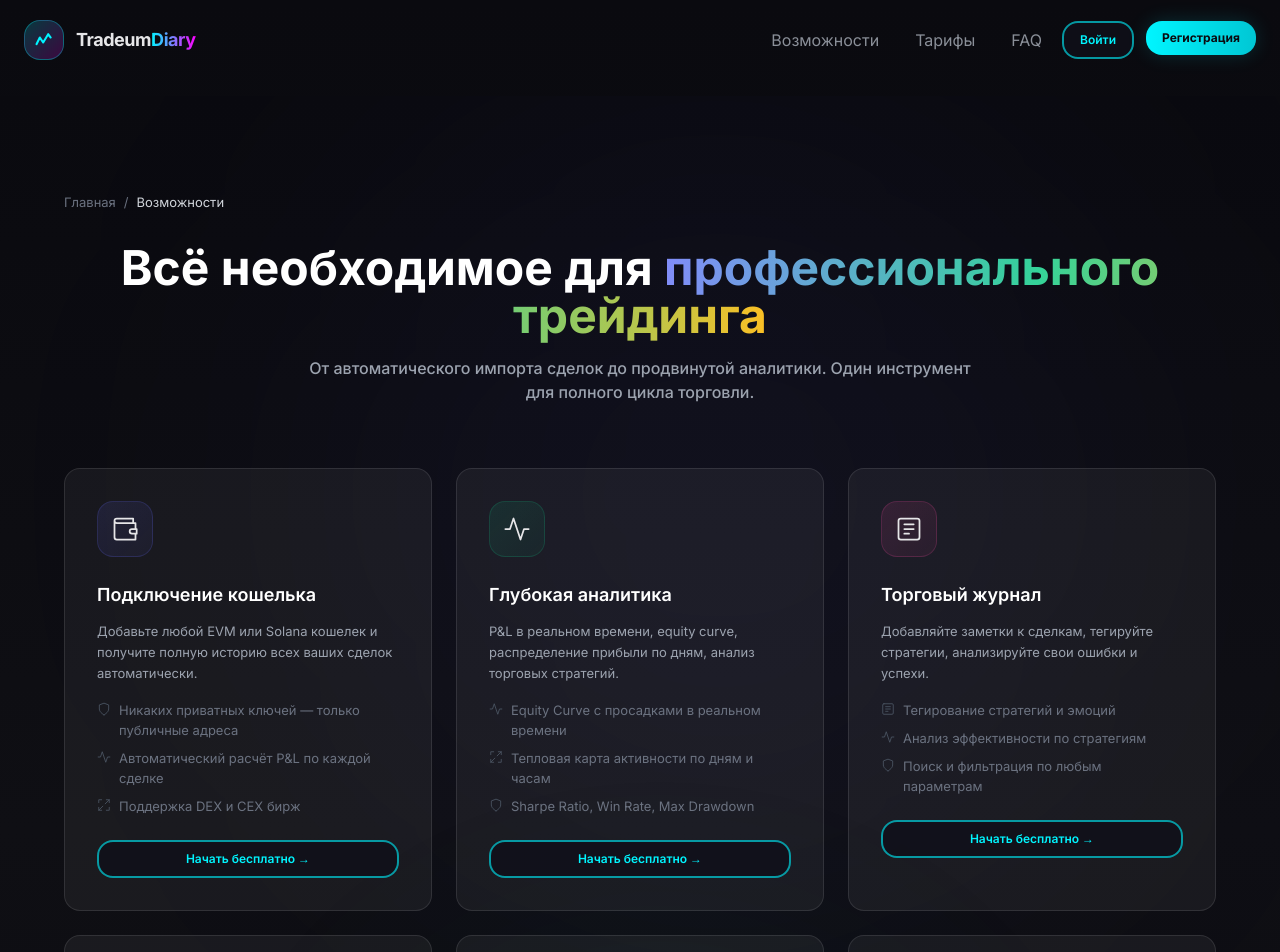
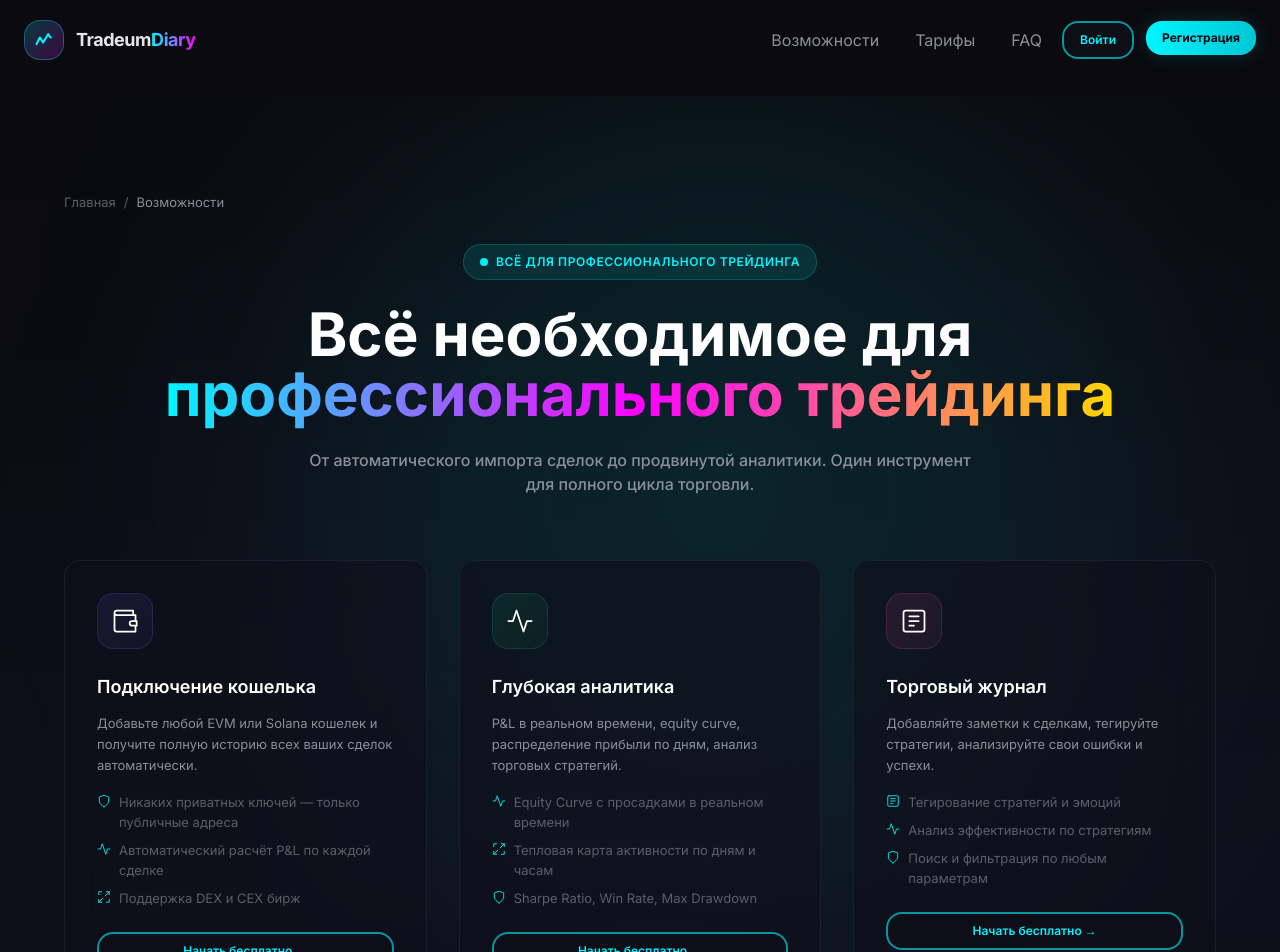
Before and after one commit to MindsetForUSDT/Tradely, a React (Vite) app: page /features in a window 1280 px wide. Shown: the top 952 px of the page. Built offline with nearby package versions, Linux system fonts and the light colour scheme; no server answers.

Commit message:
feat: добавить единый дизайн со слайд-анимацией при скролле

```diff
--- /dev/null
+++ b/src/components/ui/SlideIn.tsx
@@ -0,0 +1,66 @@
+// components/ui/SlideIn.tsx — Компонент анимации появления с боков при скролле
+import { motion, useInView } from 'framer-motion';
+import { useRef, type ReactNode } from 'react';
+
+interface SlideInProps {
+  children: ReactNode;
+  direction?: 'left' | 'right' | 'up' | 'down';
+  delay?: number;
+  duration?: number;
+  className?: string;
+  threshold?: number;
+}
+
+export function SlideIn({
+  children,
+  direction = 'left',
+  delay = 0,
+  duration = 0.6,
+  className = '',
+  threshold = 0.1,
+}: SlideInProps) {
+  const ref = useRef<HTMLDivElement>(null);
+  const isInView = useInView(ref, { once: true, amount: threshold });
+
+  const getHiddenState = () => {
+    const base: { opacity: number; x?: number; y?: number } = { opacity: 0 };
+    switch (direction) {
+      case 'left':
+        return { ...base, x: -50 };
+      case 'right':
+        return { ...base, x: 50 };
+      case 'up':
+        return { ...base, y: 30 };
+      case 'down':
+        return { ...base, y: -30 };
+      default:
+        return base;
+    }
+  };
+
+  const hiddenState = getHiddenState();
+
+  return (
+    <motion.div
+      ref={ref}
+      initial="hidden"
+      animate={isInView ? 'visible' : 'hidden'}
+      variants={{
+        hidden: hiddenState,
+        visible: {
+          opacity: 1,
+          x: 0,
+          y: 0,
+          transition: {
+            duration,
+            delay,
+            ease: [0.16, 1, 0.3, 1],
+          },
+        },
+      }}
+      className={className}
+    >
+      {children}
+    </motion.div>
+  );
+}
--- a/src/pages/Features.tsx
+++ b/src/pages/Features.tsx
@@ -1,5 +1,5 @@
 import { Link } from 'react-router-dom';
-import { motion } from 'framer-motion';
+import { SlideIn } from '@/components/ui/SlideIn';
 import { Icon } from '@/components/ui/Icons';
 import { GlowButton } from '@/components/ui/GlowButton';
 import { useAuth } from '@/providers/AppProviders';
@@ -100,50 +100,56 @@ export function Features() {
 
   return (
     <div className="min-h-screen pt-24 pb-16 px-4 relative overflow-hidden">
-      <div className="absolute inset-0 bg-gradient-to-b from-[#0a0a0f] via-[#0f0f14] to-[#0a0a0f]" />
-      <div className="absolute top-0 left-1/4 w-[800px] h-[800px] bg-indigo-500/5 rounded-full blur-[150px] pointer-events-none" />
-      <div className="absolute bottom-0 right-1/4 w-[600px] h-[600px] bg-emerald-500/5 rounded-full blur-[120px] pointer-events-none" />
+      {/* Фон */}
+      <div className="absolute inset-0 bg-gradient-to-b from-cyber-950 via-cyber-900 to-cyber-950" />
+      <div className="absolute top-0 left-1/4 w-[800px] h-[800px] bg-neon-cyan/10 rounded-full blur-[150px] pointer-events-none" />
+      <div className="absolute bottom-0 right-1/4 w-[600px] h-[600px] bg-neon-magenta/10 rounded-full blur-[120px] pointer-events-none" />
 
       <div className="relative z-10 max-w-6xl mx-auto">
         {/* Breadcrumbs */}
-        <nav className="flex items-center gap-2 text-sm text-gray-500 mb-8">
-          <Link to="/" className="hover:text-emerald-400 transition-colors">
+        <nav className="flex items-center gap-2 text-sm text-text-muted mb-8">
+          <Link to="/" className="hover:text-neon-cyan transition-colors">
             Главная
           </Link>
           <span>/</span>
-          <span className="text-gray-300">Возможности</span>
+          <span className="text-text-secondary">Возможности</span>
         </nav>
 
         {/* Header */}
-        <motion.div
-          initial={{ opacity: 0, y: 30 }}
-          animate={{ opacity: 1, y: 0 }}
-          transition={{ duration: 0.6 }}
-          className="text-center mb-16"
-        >
-          <h1 className="text-4xl md:text-5xl font-bold text-white mb-4">
+        <SlideIn direction="down" delay={0.1}>
+          <div className="text-center mb-16">
+            <div className="inline-flex items-center gap-2 px-4 py-2 rounded-full bg-neon-cyan/10 border border-neon-cyan/20 mb-6">
+              <span className="w-2 h-2 rounded-full bg-neon-cyan animate-pulse" />
+              <span className="text-xs font-semibold text-neon-cyan uppercase tracking-wider">
+                Всё для профессионального трейдинга
+              </span>
+            </div>
+
+            <h1 className="text-4xl md:text-5xl lg:text-6xl font-bold text-white mb-6">
               Всё необходимое для{' '}
-            <span className="bg-gradient-to-r from-indigo-400 via-emerald-400 to-amber-400 bg-clip-text text-transparent">
+              <span className="bg-gradient-to-r from-neon-cyan via-neon-magenta to-neon-yellow bg-clip-text text-transparent">
                 профессионального трейдинга
               </span>
             </h1>
-          <p className="text-lg text-gray-400 max-w-2xl mx-auto">
-            От автоматического импорта сделок до продвинутой аналитики. Один инструмент для полного
-            цикла торговли.
+
+            <p className="text-lg text-text-secondary max-w-2xl mx-auto">
+              От автоматического импорта сделок до продвинутой аналитики. Один инструмент для
+              полного цикла торговли.
             </p>
-        </motion.div>
+          </div>
+        </SlideIn>
 
         {/* Features Grid */}
-        <div className="grid md:grid-cols-2 lg:grid-cols-3 gap-card-gap">
+        <div className="grid md:grid-cols-2 lg:grid-cols-3 gap-8">
           {FEATURES.map((feature, index) => (
-            <motion.div
+            <SlideIn
               key={feature.id}
-              initial={{ opacity: 0, y: 30 }}
-              animate={{ opacity: 1, y: 0 }}
-              transition={{ duration: 0.6, delay: index * 0.1 }}
-              className="group"
+              direction={index % 2 === 0 ? 'left' : 'right'}
+              delay={0.2 + index * 0.1}
             >
-              <div className="relative h-full rounded-2xl bg-white/5 border border-white/10 p-8 transition-all duration-300 hover:bg-white/10 hover:border-white/20 hover:shadow-2xl hover:shadow-black/50">
+              <div className="relative h-full group">
+                <div className="relative h-full rounded-2xl border border-cyber-700/50 bg-cyber-900/60 backdrop-blur-xl p-8 transition-all duration-300 hover:border-neon-cyan/30 hover:bg-cyber-800/80 hover:shadow-2xl hover:shadow-neon-cyan/5">
+                  {/* Градиентное свечение при ховере */}
                   <div
                     className="absolute inset-0 rounded-2xl opacity-0 group-hover:opacity-100 transition-opacity duration-500 pointer-events-none"
                     style={{
@@ -151,33 +157,35 @@ export function Features() {
                     }}
                   />
 
+                  <div className="relative z-10">
                     <div
-                  className="relative z-10 w-14 h-14 rounded-2xl flex items-center justify-center mb-6 transition-transform duration-300 group-hover:scale-110"
+                      className="w-14 h-14 rounded-2xl flex items-center justify-center mb-6 transition-transform duration-300 group-hover:scale-110"
                       style={{
                         background: `linear-gradient(135deg, ${feature.color}20, ${feature.color}10)`,
                         border: `1px solid ${feature.color}30`,
                       }}
                     >
-                  <Icon name={feature.icon} size={28} />
+                      <Icon name={feature.icon} size={28} className="text-white" />
                     </div>
 
-                <h3 className="relative z-10 text-xl font-semibold text-white mb-3">
-                  {feature.title}
-                </h3>
-                <p className="relative z-10 text-gray-400 leading-relaxed text-sm mb-4">
+                    <h3 className="text-xl font-semibold text-white mb-3">{feature.title}</h3>
+                    <p className="text-text-secondary leading-relaxed text-sm mb-4">
                       {feature.shortDesc}
                     </p>
 
-                <ul className="relative z-10 space-y-2 mb-6">
+                    <ul className="space-y-2 mb-6">
                       {feature.benefits.map((b, i) => (
-                    <li key={i} className="flex items-start gap-2 text-sm text-gray-500">
-                      <Icon name={b.icon} size={14} className="text-gray-600 mt-0.5 shrink-0" />
+                        <li key={i} className="flex items-start gap-2 text-sm text-text-muted">
+                          <Icon
+                            name={b.icon}
+                            size={14}
+                            className="text-neon-cyan mt-0.5 shrink-0"
+                          />
                           {b.text}
                         </li>
                       ))}
                     </ul>
 
-                <div className="relative z-10">
                     <Link to={user ? '/dashboard' : '/register'}>
                       <GlowButton variant="outline" size="sm" className="w-full">
                         {user ? 'Попробовать' : 'Начать бесплатно'} →
@@ -185,19 +193,16 @@ export function Features() {
                     </Link>
                   </div>
                 </div>
-            </motion.div>
+              </div>
+            </SlideIn>
           ))}
         </div>
 
         {/* CTA */}
-        <motion.div
-          initial={{ opacity: 0, y: 20 }}
-          animate={{ opacity: 1, y: 0 }}
-          transition={{ duration: 0.6, delay: 0.6 }}
-          className="text-center mt-section-pad"
-        >
+        <SlideIn direction="up" delay={0.6}>
+          <div className="text-center mt-16">
             <div className="inline-flex flex-col items-center gap-4">
-            <p className="text-gray-400">Готовы начать?</p>
+              <p className="text-text-muted">Готовы начать?</p>
               <Link to={user ? '/dashboard' : '/register'}>
                 <GlowButton size="lg">
                   <Icon name="wallet-add" size={20} />
@@ -205,7 +210,8 @@ export function Features() {
                 </GlowButton>
               </Link>
             </div>
-        </motion.div>
+          </div>
+        </SlideIn>
       </div>
     </div>
   );
```
Also changed, not shown: src/components/dashboard/DashboardLayout.tsx (+22 -4 lines), 1 other file (tests, documents, lock files or other folders). Lines whose indentation alone changed are shown as unchanged.
